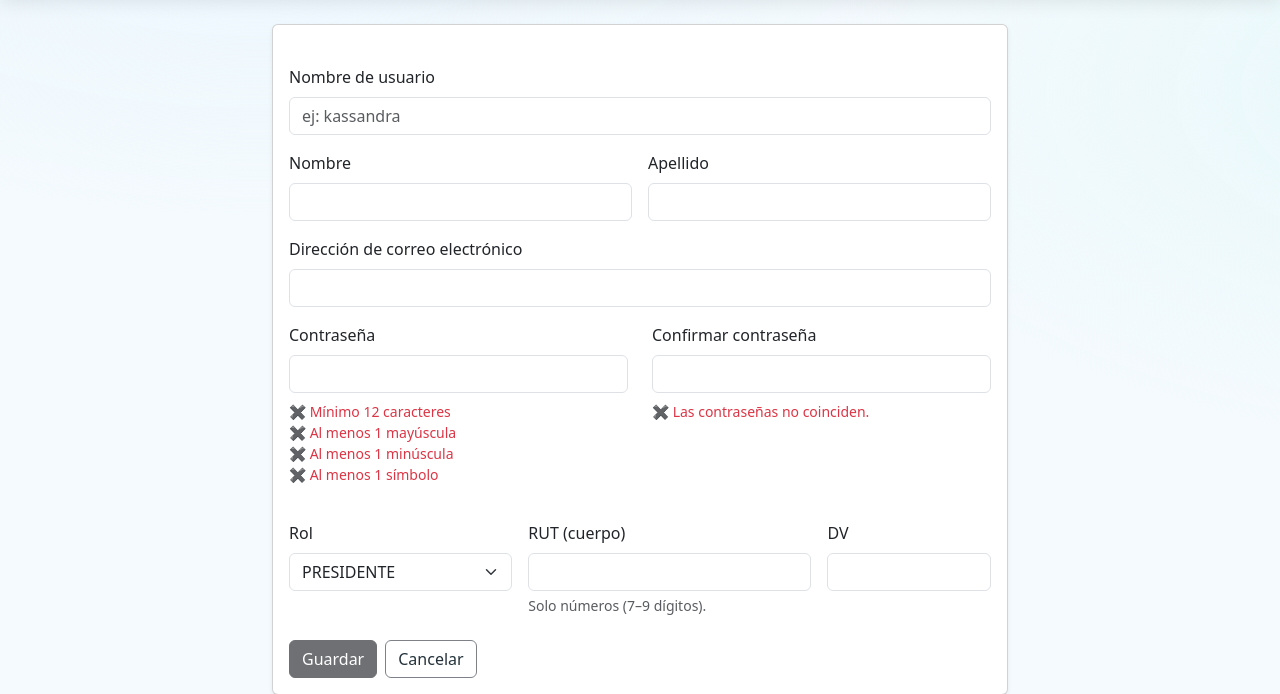
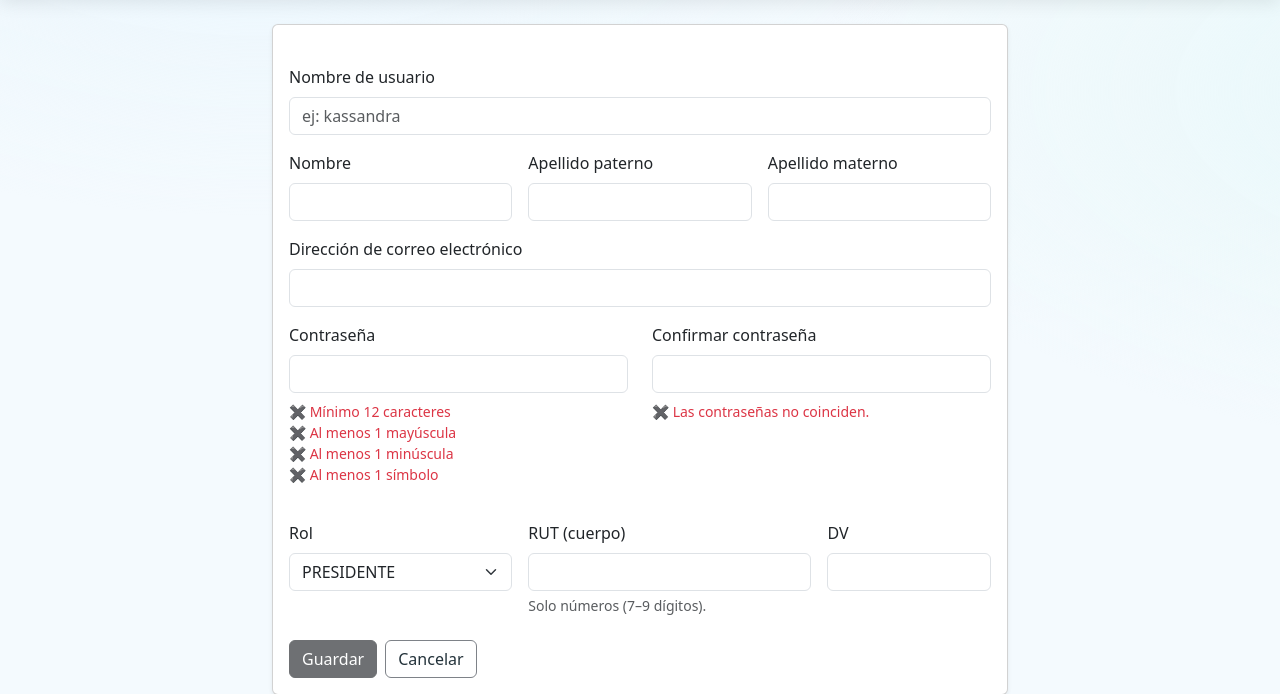
Before and after one commit to kassandra-cloud/proyecto-tesis, a Django app: page /usuarios/crear/ in a window 1280 px wide. Shown: the part 66-760 px from the top of the page. Run offline with Django 5.2, Linux system fonts and the light colour scheme; the visitor is signed in with stand-in values (Sample User, id 1); data that the repository does not hold is empty.

Commit message:
separando apellidos

```diff
--- a/core/models.py
+++ b/core/models.py
@@ -24,6 +24,10 @@ class Perfil(models.Model):
     rol     = models.CharField(max_length=20, choices=Roles.choices)
     rut     = models.CharField(max_length=12, unique=True, null=False, blank=False, help_text="12345678-9")
 
+      # 🔹 NUEVO
+    apellido_paterno = models.CharField(max_length=100, blank=True)
+    apellido_materno = models.CharField(max_length=100, blank=True)
+
     def save(self, *args, **kwargs):
         if not self.rut or not self.rut.strip():
             from django.core.exceptions import ValidationError
--- a/templates/usuarios/form.html
+++ b/templates/usuarios/form.html
@@ -25,15 +25,20 @@
 
           <!-- Nombre / Apellidos -->
           <div class="row g-3">
-            <div class="col-md-6">
+            <div class="col-md-4">
               <label class="form-label">{{ form.first_name.label }}</label>
               {{ form.first_name }}
               {% if form.first_name.errors %}<div class="text-danger small">{{ form.first_name.errors|striptags }}</div>{% endif %}
             </div>
-            <div class="col-md-6">
-              <label class="form-label">{{ form.last_name.label }}</label>
-              {{ form.last_name }}
-              {% if form.last_name.errors %}<div class="text-danger small">{{ form.last_name.errors|striptags }}</div>{% endif %}
+            <div class="col-md-4">
+              <label class="form-label">{{ form.apellido_paterno.label }}</label>
+              {{ form.apellido_paterno }}
+              {% if form.apellido_paterno.errors %}<div class="text-danger small">{{ form.apellido_paterno.errors|striptags }}</div>{% endif %}
+            </div>
+            <div class="col-md-4">
+              <label class="form-label">{{ form.apellido_materno.label }}</label>
+              {{ form.apellido_materno }}
+              {% if form.apellido_materno.errors %}<div class="text-danger small">{{ form.apellido_materno.errors|striptags }}</div>{% endif %}
             </div>
           </div>
 
--- a/templates/usuarios/lista.html
+++ b/templates/usuarios/lista.html
@@ -50,7 +50,8 @@
             <th>Username</th>
             <th>Email</th>
             <th>Nombre</th>
-            <th>Apellido</th>
+            <th>Apellido Paterno</th>
+            <th>Apellido Materno</th>
             <th>RUT</th>
             <th>Rol</th>
             <th class="text-end">Acciones</th>
@@ -62,7 +63,8 @@
             <td>{{ u.username }}</td>
             <td>{{ u.email }}</td>
             <td>{{ u.first_name|default:"-" }}</td>
-            <td>{{ u.last_name|default:"-" }}</td>
+            <td>{{ u.perfil.apellido_paterno|default:"-" }}</td>
+            <td>{{ u.perfil.apellido_materno|default:"-" }}</td>
             <td>{{ u.perfil.rut|default:"-" }}</td>
             <td>{{ u.perfil.get_rol_display|default:"-" }}</td>
 
--- a/usuarios/forms.py
+++ b/usuarios/forms.py
@@ -4,6 +4,7 @@ from django import forms
 from django.contrib.auth import get_user_model
 from django.db import transaction
 from django.core.validators import RegexValidator
+from django.shortcuts import get_object_or_404
 
 from core.models import Perfil
 from core.rut import normalizar_rut, dv_mod11, validar_rut
@@ -53,16 +54,23 @@ class UsuarioCrearForm(forms.ModelForm):
     password2  = forms.CharField(label="Confirmar contraseña", widget=forms.PasswordInput)
     rol        = forms.ChoiceField(label="Rol", choices=Perfil.Roles.choices)
 
+    # 🔹 NUEVOS CAMPOS (se guardan en Perfil)
+    apellido_paterno = forms.CharField(label="Apellido paterno", max_length=100, required=False)
+    apellido_materno = forms.CharField(label="Apellido materno", max_length=100, required=False)
+
     class Meta:
         model  = User
-        fields = ["username", "email", "first_name", "last_name"]
-        labels = {"first_name": "Nombre", "last_name": "Apellido"}
+        # quitamos last_name del form para no duplicar los apellidos
+        fields = ["username", "email", "first_name"]
+        labels = {"first_name": "Nombre"}
 
     def __init__(self, *args, **kwargs):
         super().__init__(*args, **kwargs)
+
         # Estética
-        for name in ("username","email","first_name","last_name",
-                     "password1","password2","rut_cuerpo","rut_dv"):
+        for name in ("username","email","first_name",
+                     "password1","password2","rut_cuerpo","rut_dv",
+                     "apellido_paterno","apellido_materno"):
             self.fields[name].widget.attrs.setdefault("class", "form-control")
         self.fields["rol"].widget.attrs.setdefault("class", "form-select")
         self.fields["username"].widget.attrs.setdefault("placeholder", "ej: kassandra")
@@ -84,8 +92,14 @@ class UsuarioCrearForm(forms.ModelForm):
             NAME_VALIDATOR(v)
         return v
 
-    def clean_last_name(self):
-        v = (self.cleaned_data.get("last_name") or "").strip()
+    def clean_apellido_paterno(self):
+        v = (self.cleaned_data.get("apellido_paterno") or "").strip()
+        if v:
+            NAME_VALIDATOR(v)
+        return v
+
+    def clean_apellido_materno(self):
+        v = (self.cleaned_data.get("apellido_materno") or "").strip()
         if v:
             NAME_VALIDATOR(v)
         return v
@@ -122,7 +136,12 @@ class UsuarioCrearForm(forms.ModelForm):
         user.username   = self.cleaned_data["username"].strip()
         user.email      = (self.cleaned_data.get("email") or "").strip()
         user.first_name = (self.cleaned_data.get("first_name") or "").strip()
-        user.last_name  = (self.cleaned_data.get("last_name") or "").strip()
+
+        # mantener compatibilidad con auth_user.last_name
+        ap = (self.cleaned_data.get("apellido_paterno") or "").strip()
+        am = (self.cleaned_data.get("apellido_materno") or "").strip()
+        user.last_name  = f"{ap} {am}".strip()
+
         user.set_password(self.cleaned_data["password1"])
 
         if commit:
@@ -133,6 +152,8 @@ class UsuarioCrearForm(forms.ModelForm):
             usuario=user,
             rol=self.cleaned_data["rol"],
             rut=self.cleaned_data["rut"],
+            apellido_paterno=ap,
+            apellido_materno=am,
         )
         return user
 
@@ -147,29 +168,37 @@ class UsuarioEditarForm(forms.ModelForm):
                                  widget=forms.TextInput(attrs={'readonly': 'readonly'}))
     rol        = forms.ChoiceField(label="Rol", choices=Perfil.Roles.choices)
 
+    # 🔹 NUEVOS CAMPOS
+    apellido_paterno = forms.CharField(label="Apellido paterno", max_length=100, required=False)
+    apellido_materno = forms.CharField(label="Apellido materno", max_length=100, required=False)
+
     class Meta:
         model  = User
-        fields = ["username", "email", "first_name", "last_name"]
-        labels = {"first_name": "Nombre", "last_name": "Apellido"}
+        fields = ["username", "email", "first_name"]
+        labels = {"first_name": "Nombre"}
 
     def __init__(self, *args, **kwargs):
         self.instance_user: User = kwargs.get("instance")
         super().__init__(*args, **kwargs)
 
         # Estética
-        for name in ("username","email","first_name","last_name","rut_cuerpo","rut_dv"):
+        for name in ("username","email","first_name","rut_cuerpo","rut_dv",
+                     "apellido_paterno","apellido_materno"):
             self.fields[name].widget.attrs.setdefault("class", "form-control")
         self.fields["rol"].widget.attrs.setdefault("class", "form-select")
         self.fields["rut_dv"].widget.attrs["readonly"] = "readonly"
 
-        # Pre-cargar RUT y rol desde Perfil
+        # Pre-cargar RUT/rol y apellidos desde Perfil
         if self.instance_user and hasattr(self.instance_user, "perfil"):
-            rut = self.instance_user.perfil.rut or ""
+            p = self.instance_user.perfil
+            rut = p.rut or ""
             if "-" in rut:
                 cuerpo, dv = rut.split("-", 1)
                 self.fields["rut_cuerpo"].initial = cuerpo
                 self.fields["rut_dv"].initial = dv
-            self.fields["rol"].initial = self.instance_user.perfil.rol
+            self.fields["rol"].initial = p.rol
+            self.fields["apellido_paterno"].initial = p.apellido_paterno
+            self.fields["apellido_materno"].initial = p.apellido_materno
 
     # ----- field-level -----
     def clean_username(self):
@@ -190,8 +219,14 @@ class UsuarioEditarForm(forms.ModelForm):
             NAME_VALIDATOR(v)
         return v
 
-    def clean_last_name(self):
-        v = (self.cleaned_data.get("last_name") or "").strip()
+    def clean_apellido_paterno(self):
+        v = (self.cleaned_data.get("apellido_paterno") or "").strip()
+        if v:
+            NAME_VALIDATOR(v)
+        return v
+
+    def clean_apellido_materno(self):
+        v = (self.cleaned_data.get("apellido_materno") or "").strip()
         if v:
             NAME_VALIDATOR(v)
         return v
@@ -203,7 +238,6 @@ class UsuarioEditarForm(forms.ModelForm):
         rut, dv = _armar_rut_desde_cuerpo(cleaned.get("rut_cuerpo"))
         qs = Perfil.objects.filter(rut__iexact=rut)
 
-        # <<< ARREGLO: no usar perfil_id; obtener pk del perfil de forma segura >>>
         perfil_pk = getattr(getattr(self.instance_user, "perfil", None), "pk", None)
         if perfil_pk:
             qs = qs.exclude(pk=perfil_pk)
@@ -228,7 +262,10 @@ class UsuarioEditarForm(forms.ModelForm):
         user.username   = (self.cleaned_data.get("username") or "").strip()
         user.email      = (self.cleaned_data.get("email") or "").strip()
         user.first_name = (self.cleaned_data.get("first_name") or "").strip()
-        user.last_name  = (self.cleaned_data.get("last_name") or "").strip()
+
+        ap = (self.cleaned_data.get("apellido_paterno") or "").strip()
+        am = (self.cleaned_data.get("apellido_materno") or "").strip()
+        user.last_name  = f"{ap} {am}".strip()  # compatibilidad con auth_user.last_name
 
         if commit:
             user.save()
@@ -237,5 +274,7 @@ class UsuarioEditarForm(forms.ModelForm):
         perfil, _ = Perfil.objects.get_or_create(usuario=user)
         perfil.rol = self.cleaned_data["rol"]
         perfil.rut = self.cleaned_data["rut"]
+        perfil.apellido_paterno = ap
+        perfil.apellido_materno = am
         perfil.save()
         return user
```
Also changed, not shown: core/migrations/0007_perfil_apellido_materno_perfil_apellido_paterno_and_more.py (added).
